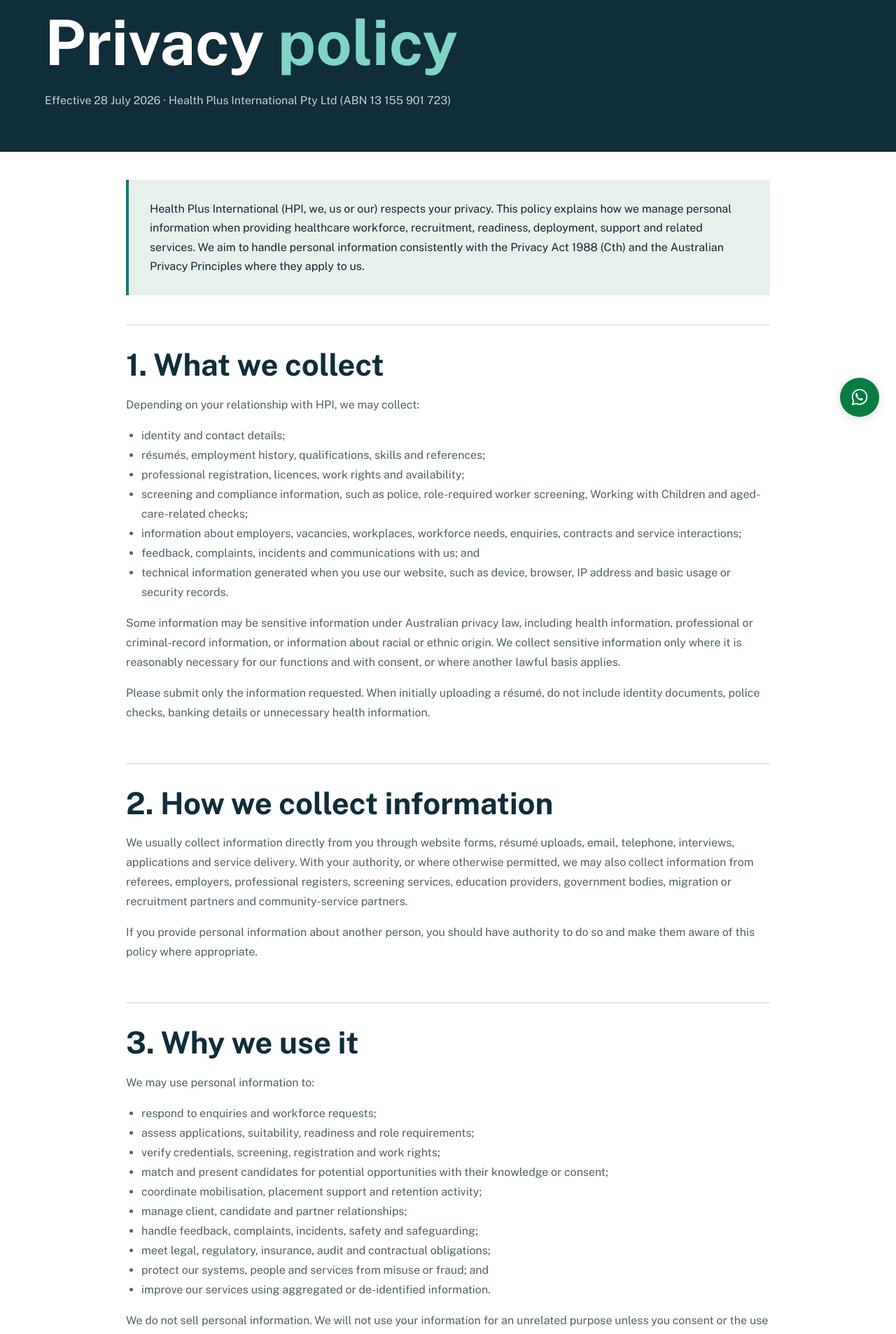
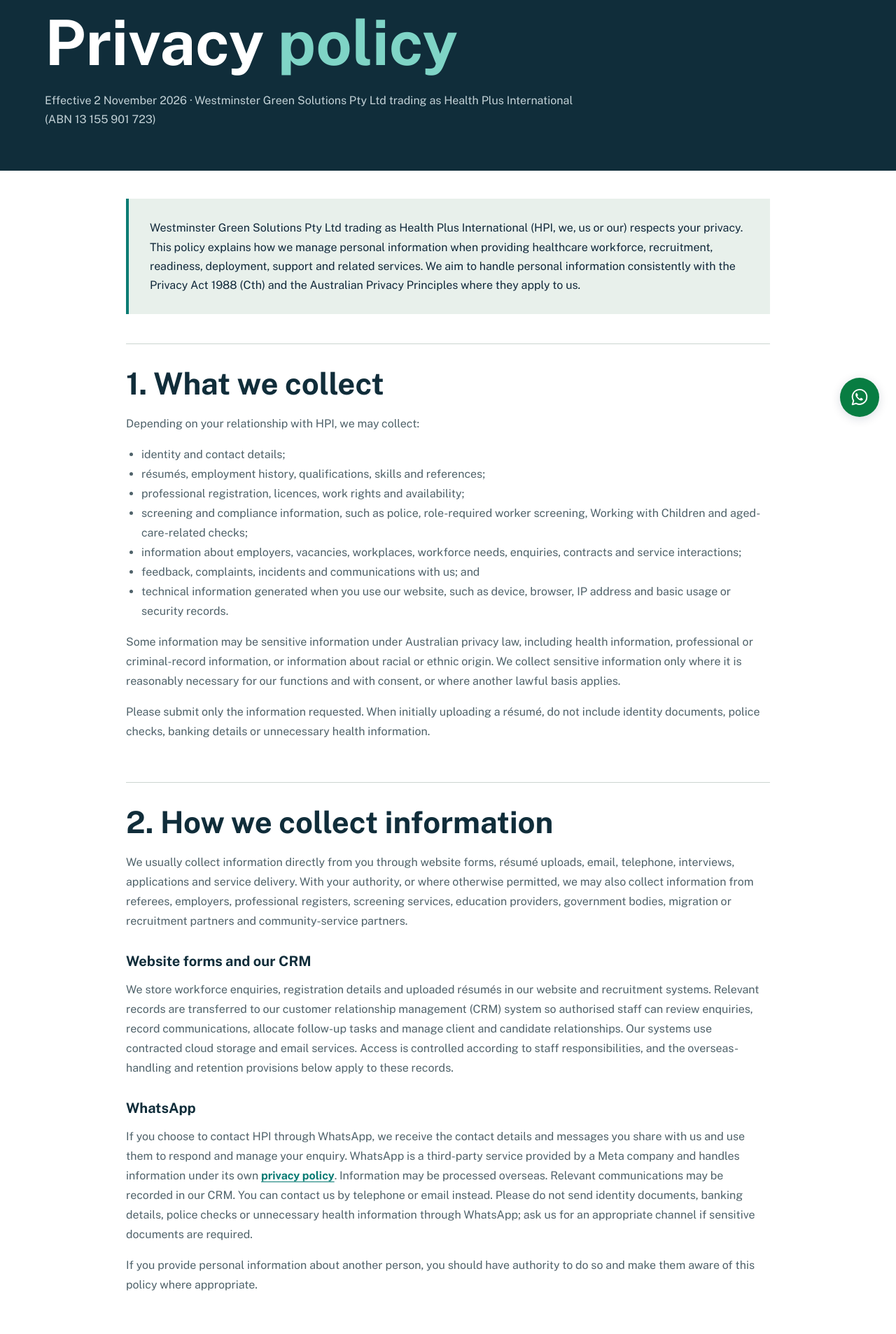
Before and after one commit to wgsaus-dotcom/Healthplus, a Next.js app: page /privacy in a window 1280 px wide. Shown: the part 180-2087 px from the top of the page at 70% size. Built offline with nearby package versions, Linux system fonts and the light colour scheme.

Commit message:
Correct legal identity, privacy disclosures and provider terminology

```diff
--- a/app/SiteChrome.tsx
+++ b/app/SiteChrome.tsx
@@ -97,8 +97,8 @@ export function SiteFooter() {
         <div><h2 id="country-heading">Acknowledgement of Country</h2><p>Health Plus International acknowledges the Dharawal people, the Traditional Custodians of the land in Helensburgh where we are based. We pay our respects to Elders past and present, and extend that respect to Aboriginal and Torres Strait Islander peoples across the communities where we work.</p></div>
       </section>
       <div className="hpi-footer-bottom">
-        <p>Copyright 2026 Health Plus International, ABN 13 155 901 723</p>
-        <p className="hpi-staff">Staff: <a href="https://staff.healthplusint.com.au/hub">Documents</a> · <a href="https://hai-crm.connect-a63.workers.dev/">CRM Login</a></p>
+        <p>Copyright 2026 Westminster Green Solutions Pty Ltd trading as Health Plus International, ABN 13 155 901 723</p>
+        <p className="hpi-staff">Staff: <a href="https://staff.healthplusint.com.au/hub" rel="nofollow">Documents</a> · <a href="https://staff.healthplusint.com.au/" rel="nofollow">CRM Login</a></p>
       </div>
       <a className="hpi-whatsapp-float" href="https://wa.me/61411459755" target="_blank" rel="noopener noreferrer" aria-label="Chat with Health Plus International on WhatsApp">
         <span className="hpi-whatsapp-tooltip">Chat with HPI Now</span>
--- a/app/WorkerApplicationForm.tsx
+++ b/app/WorkerApplicationForm.tsx
@@ -99,7 +99,7 @@ export default function WorkerApplicationForm({ initialRole = "", initialRegion
     <form className="worker-form express-worker-form" ref={formRef} onSubmit={submitApplication} encType="multipart/form-data" noValidate>
       <div className="form-honeypot" aria-hidden="true"><label htmlFor="company">Company</label><input id="company" name="company" tabIndex={-1} autoComplete="off" /></div>
       <p className="form-progress" aria-live="polite">Step {step} of 2</p>
-      <fieldset className="form-step" data-form-step="1" hidden={step !== 1}><legend>Your Résumé and Details</legend>        <label className="resume-upload"><span>Upload Your Résumé *</span><input name="resume" type="file" required accept=".pdf,.doc,.docx,application/pdf,application/msword,application/vnd.openxmlformats-officedocument.wordprocessingml.document" onChange={event=>setFileName(event.target.files?.[0]?.name ?? "")} /><small>{fileName || "PDF, DOC or DOCX · maximum 5 MB"}</small></label><div className="form-grid">
+      <fieldset className="form-step" data-form-step="1" hidden={step !== 1}><legend>Your Résumé and Details</legend><p className="form-security">We collect your résumé and registration details to review your application and contact you about suitable work. Our <a href="/privacy">Privacy Policy</a> explains how we store, use and share your information and how to request access or correction. Please leave identity documents, banking details and unnecessary health information out of your résumé.</p>        <label className="resume-upload"><span>Upload Your Résumé *</span><input name="resume" type="file" required accept=".pdf,.doc,.docx,application/pdf,application/msword,application/vnd.openxmlformats-officedocument.wordprocessingml.document" onChange={event=>setFileName(event.target.files?.[0]?.name ?? "")} /><small>{fileName || "PDF, DOC or DOCX · maximum 5 MB"}</small></label><div className="form-grid">
         <label><span>First Name *</span><input name="firstName" autoComplete="given-name" required maxLength={100} /></label>
         <label><span>Last Name *</span><input name="lastName" autoComplete="family-name" required maxLength={100} /></label>
         <label><span>Email *</span><input name="email" type="email" autoComplete="email" required maxLength={180} /></label>
--- a/app/layout.tsx
+++ b/app/layout.tsx
@@ -63,7 +63,7 @@ const structuredData = {
       "@type": "Organization",
       "@id": `${siteUrl}/#organization`,
       name: "Health Plus International",
-      legalName: "Health Plus International Pty Ltd",
+      legalName: "Westminster Green Solutions Pty Ltd",
       url: siteUrl,
       logo: `${siteUrl}/assets/logo-healthplus-transparent.webp`,
       image: `${siteUrl}/assets/hero-hpi-care.webp`,
--- a/app/privacy/page.tsx
+++ b/app/privacy/page.tsx
@@ -10,7 +10,7 @@ export default function PrivacyPolicy() {
         <p className="eyebrow light">People · Care · Compliance</p>
         <h1>Privacy <em>policy</em></h1>
         <p>
-          Effective 28 July 2026 · Health Plus International Pty Ltd
+          Effective 2 November 2026 · Westminster Green Solutions Pty Ltd trading as Health Plus International
           (ABN 13 155 901 723)
         </p>
       </section>
@@ -18,7 +18,7 @@ export default function PrivacyPolicy() {
       <article className="policy-content">
         <div className="policy-summary">
           <p>
-            Health Plus International (HPI, we, us or our) respects your privacy.
+            Westminster Green Solutions Pty Ltd trading as Health Plus International (HPI, we, us or our) respects your privacy.
             This policy explains how we manage personal information when providing
             healthcare workforce, recruitment, readiness, deployment, support and
             related services. We aim to handle personal information consistently
@@ -71,6 +71,30 @@ export default function PrivacyPolicy() {
             also collect information from referees, employers, professional
             registers, screening services, education providers, government bodies,
             migration or recruitment partners and community-service partners.
+          </p>
+          <h3>Website forms and our CRM</h3>
+          <p>
+            We store workforce enquiries, registration details and uploaded résumés
+            in our website and recruitment systems. Relevant records are transferred
+            to our customer relationship management (CRM) system so authorised staff
+            can review enquiries, record communications, allocate follow-up tasks
+            and manage client and candidate relationships. Our systems use contracted
+            cloud storage and email services. Access is controlled according to staff
+            responsibilities, and the overseas-handling and retention provisions
+            below apply to these records.
+          </p>
+          <h3>WhatsApp</h3>
+          <p>
+            If you choose to contact HPI through WhatsApp, we receive the contact
+            details and messages you share with us and use them to respond and
+            manage your enquiry. WhatsApp is a third-party service provided by a
+            Meta company and handles information under its own{" "}
+            <a href="https://www.whatsapp.com/legal/privacy-policy" target="_blank" rel="noopener noreferrer">privacy policy</a>.
+            Information may be processed overseas. Relevant communications may be
+            recorded in our CRM. You can contact us by telephone or email instead.
+            Please do not send identity documents, banking details, police checks
+            or unnecessary health information through WhatsApp; ask us for an
+            appropriate channel if sensitive documents are required.
           </p>
           <p>
             If you provide personal information about another person, you should
@@ -233,7 +257,7 @@ export default function PrivacyPolicy() {
         <section className="policy-section policy-contact">
           <h2>Contact the privacy officer</h2>
           <p>
-            Health Plus International Pty Ltd<br />
+            Westminster Green Solutions Pty Ltd trading as Health Plus International<br />
             Helensburgh, NSW<br />
             <a href="mailto:info@healthplusint.com.au?subject=Privacy%20Enquiry">
               info@healthplusint.com.au
--- a/app/simplified-content.ts
+++ b/app/simplified-content.ts
@@ -11,7 +11,7 @@ export const roles = [
   },
   {
     slug: "aged-care-workers", name: "Aged Care Workers",
-    text: "For residential aged care and respite, home care and consumer-directed support, transition and restorative care, and regional services. HPI employs the worker; the approved provider keeps care governance and day-to-day supervision, and site induction is agreed in the start-date plan.",
+    text: "For residential aged care and respite, home care and consumer-directed support, transition and restorative care, and regional services. HPI employs the worker; the registered provider keeps care governance and day-to-day supervision, and site induction is agreed in the start-date plan.",
     checks: "Qualifications and experience, identity, work rights, screening, police check, vaccination and training evidence, and safeguarding awareness.",
   },
   {
```
